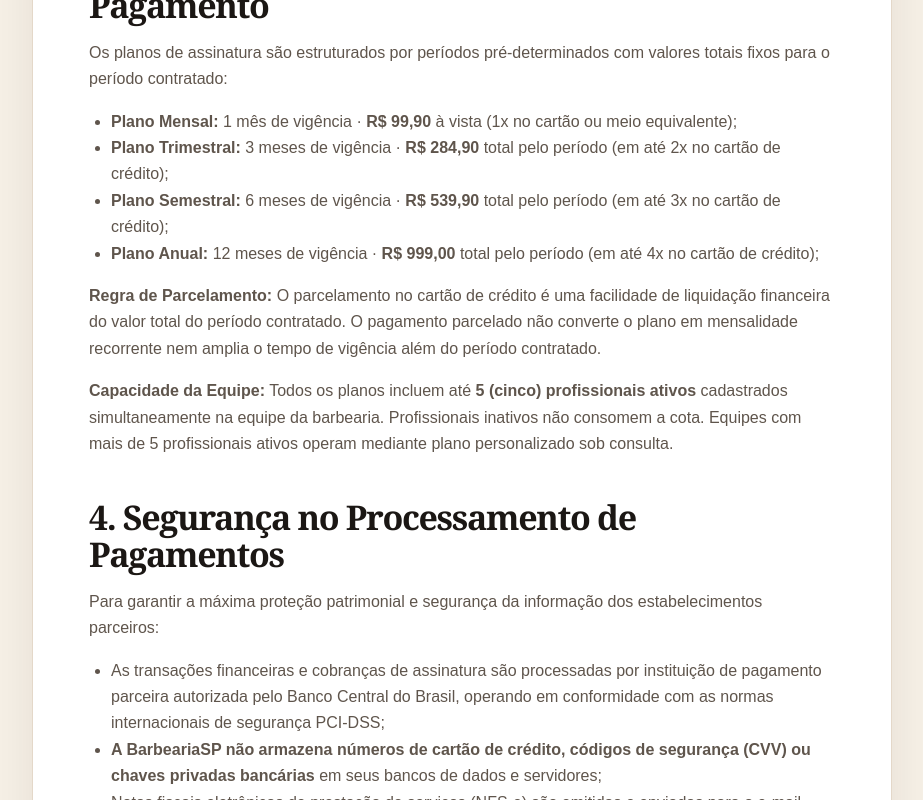
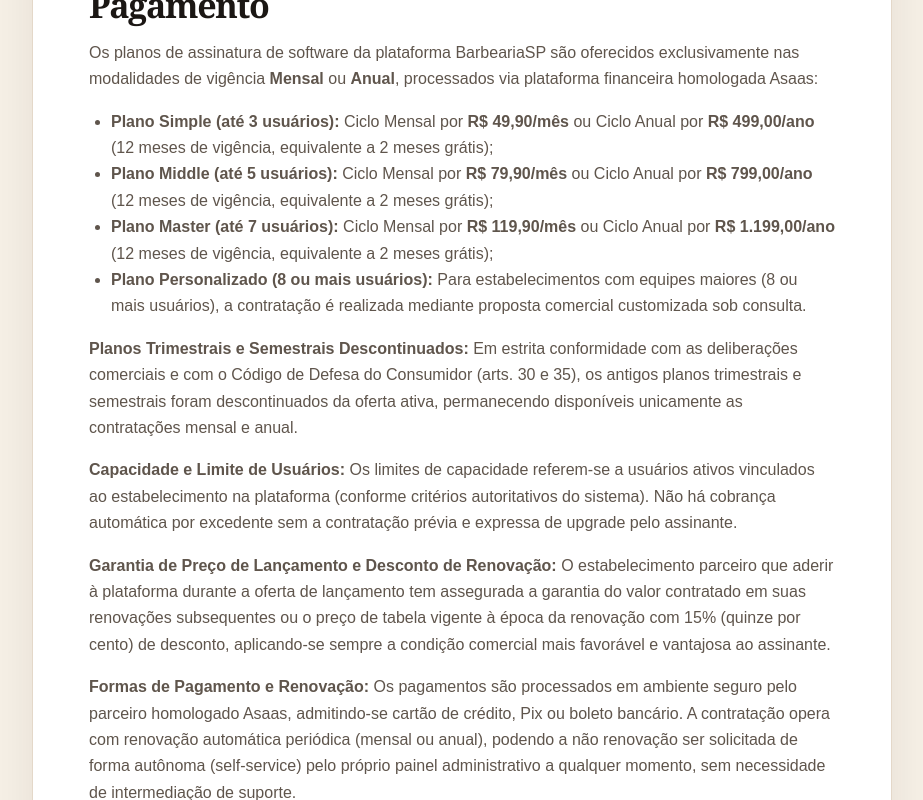
Before and after one commit to callium2003/Aplicativo-barbearia, a Next.js app: page /regras-assinatura in a window 1280 px wide. Shown: the part 1360-2160 px from the top of the page, without its empty margins (178-1101 px from the left). Built offline with nearby package versions, Linux system fonts and the light colour scheme.

Commit message:
fix(comercial): alinha precos de regras-assinatura a tabela homologada asaas com garantia e 15% de renovacao (#46)

```diff
--- a/app/regras-assinatura/page.tsx
+++ b/app/regras-assinatura/page.tsx
@@ -14,7 +14,7 @@ export default function SubscriptionRulesPage() {
         <Link className={styles.brand} href="/">BARBEARIA<span>SP</span></Link>
         <p className={styles.eyebrow}>Contrato e políticas comerciais SaaS B2B</p>
         <h1 className={styles.title}>Regras de Assinatura e Contratação SaaS</h1>
-        <p className={styles.updated}>Última atualização: 16 de setembro de 2026</p>
+        <p className={styles.updated}>Última atualização: 4 de novembro de 2026</p>
 
         <p className={styles.intro}>
           O presente documento estabelece as regras comerciais, operacionais e jurídicas que regulam a contratação e o uso dos planos de assinatura de software da plataforma <strong>BarbeariaSP</strong>, operada pela pessoa jurídica inscrita no CNPJ sob o nº 39.299.793/0001-27, com sede na Rua Igaratinga, 137.
@@ -49,19 +49,33 @@ export default function SubscriptionRulesPage() {
         <section className={styles.section}>
           <h2>3. Planos de Assinatura, Preços e Formas de Pagamento</h2>
           <p>
-            Os planos de assinatura são estruturados por períodos pré-determinados com valores totais fixos para o período contratado:
+            Os planos de assinatura de software da plataforma BarbeariaSP são oferecidos exclusivamente nas modalidades de vigência <strong>Mensal</strong> ou <strong>Anual</strong>, processados via plataforma financeira homologada Asaas:
           </p>
           <ul>
-            <li><strong>Plano Mensal:</strong> 1 mês de vigência · <strong>R$ 99,90</strong> à vista (1x no cartão ou meio equivalente);</li>
-            <li><strong>Plano Trimestral:</strong> 3 meses de vigência · <strong>R$ 284,90</strong> total pelo período (em até 2x no cartão de crédito);</li>
-            <li><strong>Plano Semestral:</strong> 6 meses de vigência · <strong>R$ 539,90</strong> total pelo período (em até 3x no cartão de crédito);</li>
-            <li><strong>Plano Anual:</strong> 12 meses de vigência · <strong>R$ 999,00</strong> total pelo período (em até 4x no cartão de crédito);</li>
+            <li>
+              <strong>Plano Simple (até 3 usuários):</strong> Ciclo Mensal por <strong>R$ 49,90/mês</strong> ou Ciclo Anual por <strong>R$ 499,00/ano</strong> (12 meses de vigência, equivalente a 2 meses grátis);
+            </li>
+            <li>
+              <strong>Plano Middle (até 5 usuários):</strong> Ciclo Mensal por <strong>R$ 79,90/mês</strong> ou Ciclo Anual por <strong>R$ 799,00/ano</strong> (12 meses de vigência, equivalente a 2 meses grátis);
+            </li>
+            <li>
+              <strong>Plano Master (até 7 usuários):</strong> Ciclo Mensal por <strong>R$ 119,90/mês</strong> ou Ciclo Anual por <strong>R$ 1.199,00/ano</strong> (12 meses de vigência, equivalente a 2 meses grátis);
+            </li>
+            <li>
+              <strong>Plano Personalizado (8 ou mais usuários):</strong> Para estabelecimentos com equipes maiores (8 ou mais usuários), a contratação é realizada mediante proposta comercial customizada sob consulta.
+            </li>
           </ul>
           <p>
-            <strong>Regra de Parcelamento:</strong> O parcelamento no cartão de crédito é uma facilidade de liquidação financeira do valor total do período contratado. O pagamento parcelado não converte o plano em mensalidade recorrente nem amplia o tempo de vigência além do período contratado.
+            <strong>Planos Trimestrais e Semestrais Descontinuados:</strong> Em estrita conformidade com as deliberações comerciais e com o Código de Defesa do Consumidor (arts. 30 e 35), os antigos planos trimestrais e semestrais foram descontinuados da oferta ativa, permanecendo disponíveis unicamente as contratações mensal e anual.
           </p>
           <p>
-            <strong>Capacidade da Equipe:</strong> Todos os planos incluem até <strong>5 (cinco) profissionais ativos</strong> cadastrados simultaneamente na equipe da barbearia. Profissionais inativos não consomem a cota. Equipes com mais de 5 profissionais ativos operam mediante plano personalizado sob consulta.
+            <strong>Capacidade e Limite de Usuários:</strong> Os limites de capacidade referem-se a usuários ativos vinculados ao estabelecimento na plataforma (conforme critérios autoritativos do sistema). Não há cobrança automática por excedente sem a contratação prévia e expressa de upgrade pelo assinante.
+          </p>
+          <p>
+            <strong>Garantia de Preço de Lançamento e Desconto de Renovação:</strong> O estabelecimento parceiro que aderir à plataforma durante a oferta de lançamento tem assegurada a garantia do valor contratado em suas renovações subsequentes ou o preço de tabela vigente à época da renovação com 15% (quinze por cento) de desconto, aplicando-se sempre a condição comercial mais favorável e vantajosa ao assinante.
+          </p>
+          <p>
+            <strong>Formas de Pagamento e Renovação:</strong> Os pagamentos são processados em ambiente seguro pelo parceiro homologado Asaas, admitindo-se cartão de crédito, Pix ou boleto bancário. A contratação opera com renovação automática periódica (mensal ou anual), podendo a não renovação ser solicitada de forma autônoma (self-service) pelo próprio painel administrativo a qualquer momento, sem necessidade de intermediação de suporte.
           </p>
         </section>
 
```
Also changed, not shown: 2 other files (tests, documents, lock files or other folders).
